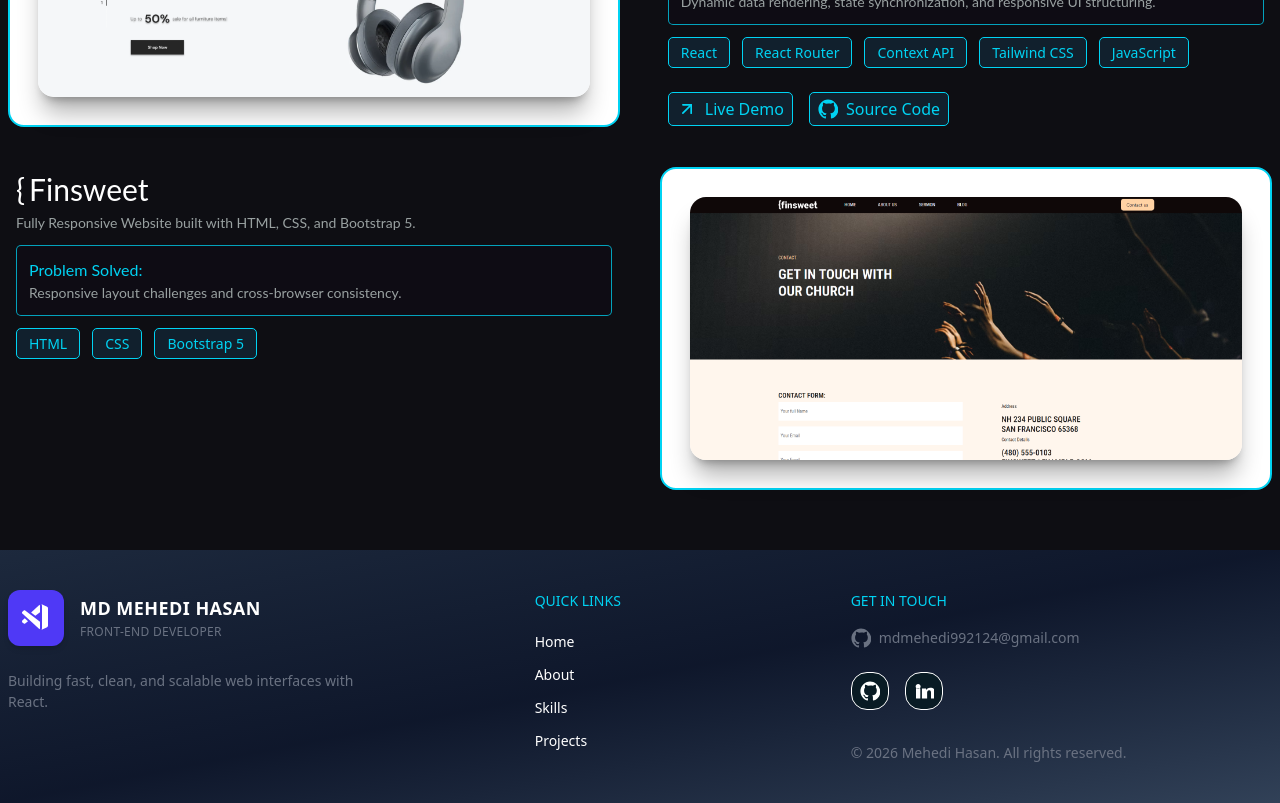
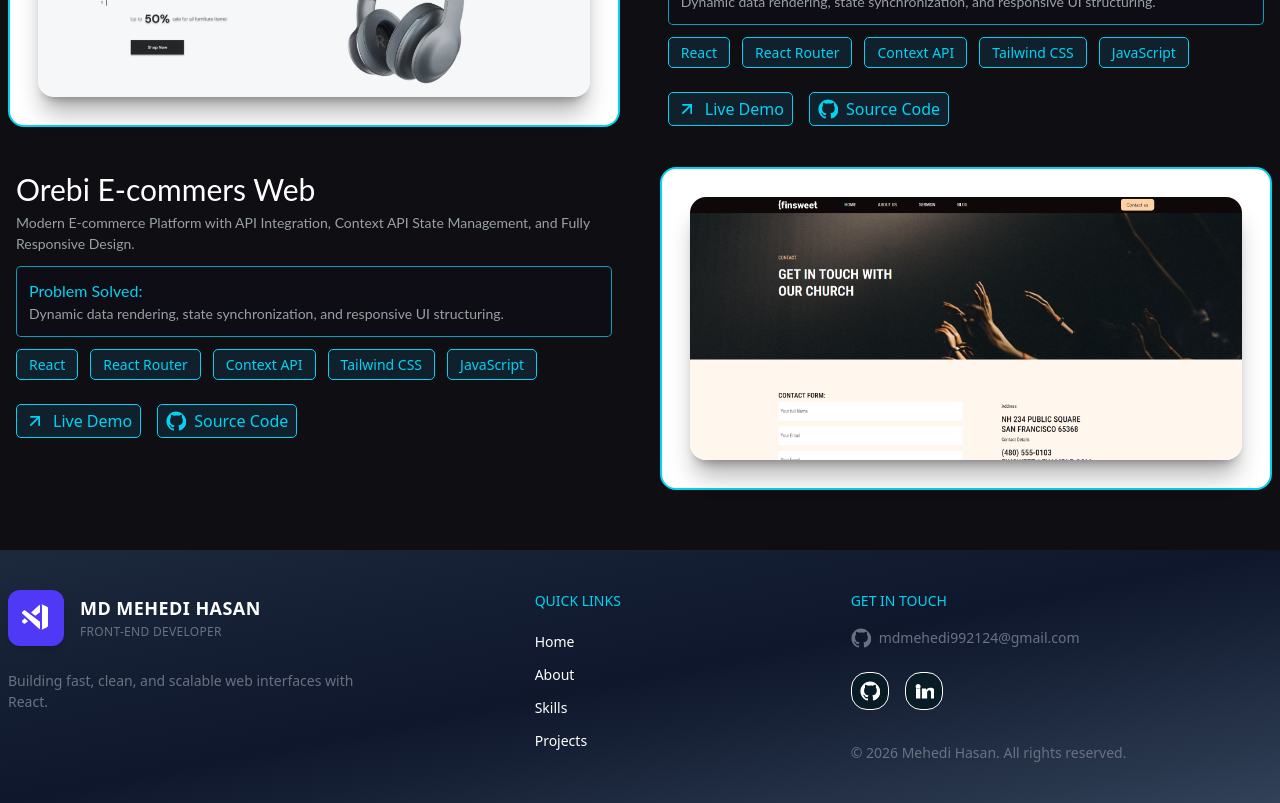
Before and after one commit to Mehedi43g/Portfolio-2026, a React (Vite) app: page / in a window 1280 px wide. Shown: the part 2700-3503 px from the top of the page. Built offline with nearby package versions, Linux system fonts and the light colour scheme.

Commit message:
projects 2nd web

```diff
--- a/src/Commponents/Projects.jsx
+++ b/src/Commponents/Projects.jsx
@@ -123,30 +123,41 @@ const [ref, visible] = ScrollReveal();
           </div>
         </div>
       </div>
-
-      <div className="pt-10 flex flex-col-reverse md:flex-row gap-10">
-        <div className="w-full md:w-6/12 px-2">
-          <h3 className='font-lato text-[30px] text-white'>
-            <span className="pr-1">{"{"}</span>Finsweet
-          </h3>
+      <div className="pt-10 flex flex-col md:flex-row gap-10">
+         <div className="w-full md:w-6/12 px-2">
+          <h3 className='font-lato text-[30px] text-white'>Orebi E-commers Web</h3>
           <p className='font-lato text-[14px] text-[#99A1A1]'>
-            Fully Responsive Website built with HTML, CSS, and Bootstrap 5.
+            Modern E-commerce Platform with API Integration, Context API State Management,
+            and Fully Responsive Design.
           </p>
 
           <div className="border bg-[#0E0C14] border-[#00d3f3c0] mt-3 p-3 rounded-[5px]">
             <h4 className='text-[#00D3F3] text-[16px] font-lato'>Problem Solved:</h4>
             <p className='text-[#99A1A1] text-[14px] font-lato'>
-              Responsive layout challenges and cross-browser consistency.
+              Dynamic data rendering, state synchronization, and responsive UI structuring.
             </p>
           </div>
 
           <ul className='flex flex-wrap pt-3 gap-3'>
-            {["HTML","CSS","Bootstrap 5"].map(t => (
+            {["React","React Router","Context API","Tailwind CSS","JavaScript"].map(t => (
               <li key={t} className='text-[14px] border bg-[#11202D] px-3 py-1 text-[#00D3F3] rounded-[5px]'>
                 {t}
               </li>
             ))}
           </ul>
+
+          <div className="flex flex-wrap pt-6 gap-4">
+            <Link to="https://orebi-2-0.vercel.app/" target="_blank">
+              <button className="inline-flex items-center gap-2 px-2 py-1 border bg-[#11202D] text-[#00D3F3] rounded-[5px]">
+                <ExternalLinkIcon /> Live Demo
+              </button>
+            </Link>
+            <Link to="https://github.com/Mehedi43g/OREBI2.0" target="_blank">
+              <button className="inline-flex items-center gap-2 px-2 py-1 border bg-[#11202D] text-[#00D3F3] rounded-[5px]">
+                <GithubIcon /> Source Code
+              </button>
+            </Link>
+          </div>
         </div>
 
         <div className="w-full md:w-6/12">
@@ -156,9 +167,27 @@ const [ref, visible] = ScrollReveal();
               src={photo1}
               alt=""
             />
+            <div className="absolute top-0 left-0 w-full h-full bg-[#00d3f32a] rounded-2xl opacity-0 group-hover:opacity-100 duration-300">
+              <div className="flex items-center justify-center h-full gap-3">
+                <Link to="https://orebi-2-0.vercel.app/" target="_blank">
+                  <button className="inline-flex items-center p-2 border bg-[#11202D] hover:bg-[#00D3F3] duration-300 text-white rounded-full">
+                    <ExternalLinkIcon />
+                  </button>
+                </Link>
+                <Link to="https://github.com/Mehedi43g/OREBI2.0" target="_blank">
+                  <button className="inline-flex items-center p-2 border bg-[#11202D] hover:bg-[#00D3F3] duration-300 text-white rounded-full">
+                    <GithubIcon />
+                  </button>
+                </Link>
+              </div>
+            </div>
           </div>
         </div>
+
+
       </div>
+
+
 
     </div>
   </Container>
```
